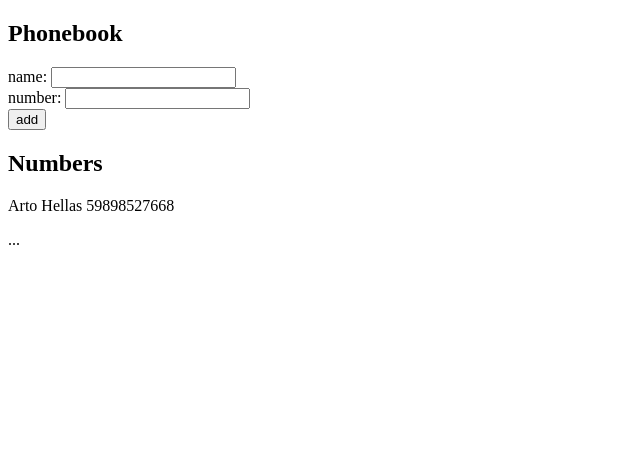
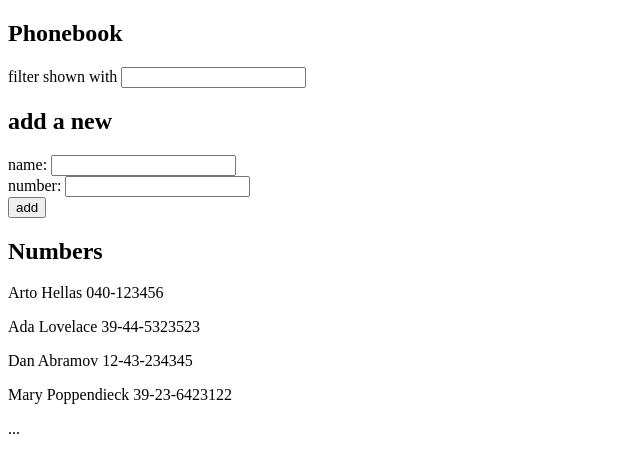
Before and after one commit to DiegoMartinIbarra/FullstackOpen, a React (Create React App) app in the folder part2/la_guia/: page / in a window 1280 px wide. Shown: the top 472 px of the page, without its empty margins (0-640 px from the left). Built offline with nearby package versions, Linux system fonts and the light colour scheme.

Commit message:
Agrego funcionalidad filtrado de elementos

```diff
--- a/part2/la_guia/src/index.js
+++ b/part2/la_guia/src/index.js
@@ -5,12 +5,14 @@ import { Names } from './components/Names';
 
 const App = () => {
   const [ persons, setPersons ] = useState([
-    { name: 'Arto Hellas', number: 59898527668 }
+    { name: 'Arto Hellas', number: '040-123456' },
+    { name: 'Ada Lovelace', number: '39-44-5323523' },
+    { name: 'Dan Abramov', number: '12-43-234345' },
+    { name: 'Mary Poppendieck', number: '39-23-6423122' }
   ])
   const [ newName, setNewName ] = useState('')
-
   const [ newNumber, setNewNumber ] = useState('')
-
+  const [filter, setFilter] = useState('')
 
   const addPerson = (event) => {
     event.preventDefault()
@@ -45,16 +47,33 @@ const App = () => {
     setNewNumber(event.target.value)
   }
 
+  const handleFilter = (event) => {
+    setFilter(event.target.value)
+  }
+
+  const serchfilter = (element) => {
+    var resultElements = persons.filter((persons) =>{
+      if(persons.name.toString().toLowerCase().includes(element.toLowerCase()) ){
+        return persons;
+      }
+    });
+    return resultElements;
+  }
+
+  let printName = serchfilter(filter);
+
   return (
     <div>
       <h2>Phonebook</h2>
+      <div> filter shown with <input value={filter} onChange={handleFilter} /> </div>
+      <h2>add a new</h2>
       <form onSubmit={addPerson}>
         <div> name: <input value={newName} onChange={handleNewPerson} /> </div>
         <div> number: <input value={newNumber} onChange={handleNewNumber} /> </div>
         <div> <button type="submit">add</button> </div>
       </form>
       <h2>Numbers</h2>
-      { persons.map(persons => <Names key={persons.name} persons={persons} /> ) }
+      { filter.length === 0 ? persons.map(persons => <Names key={persons.name} persons={persons} />) :  printName.map(persons => <Names key={persons.name} persons={persons} />)}
       ...
     </div>
   )}
```
